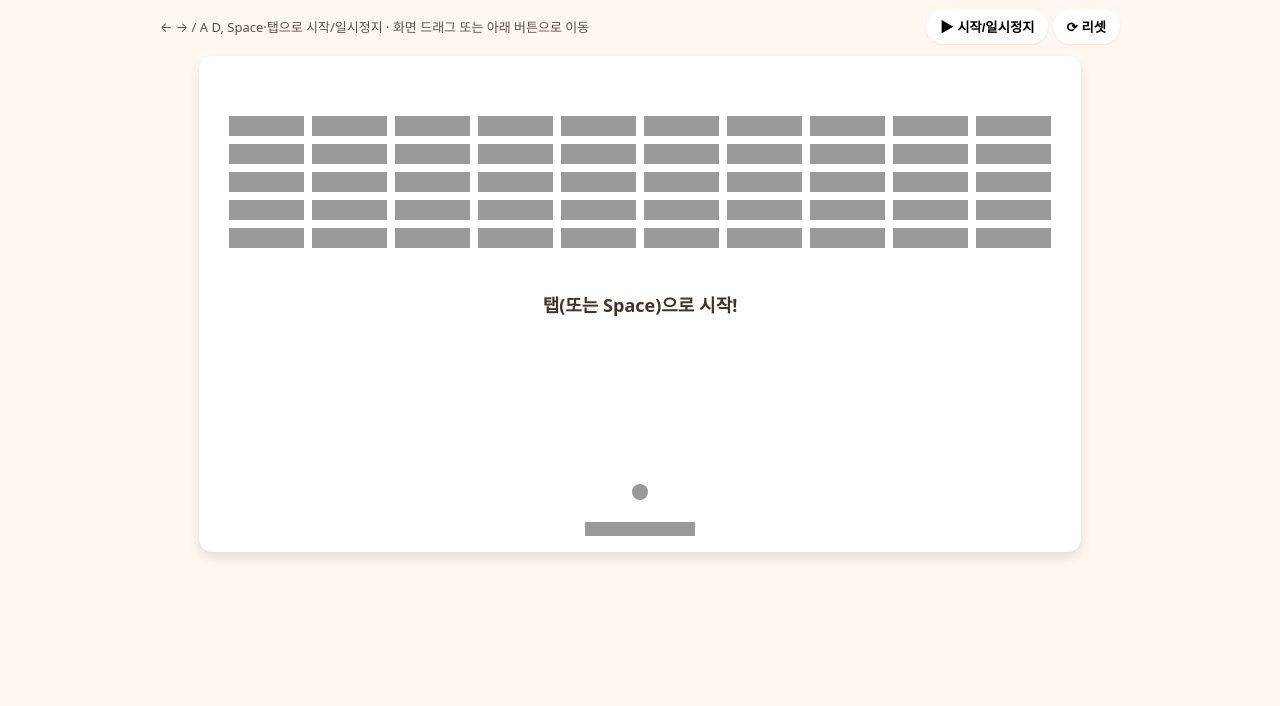
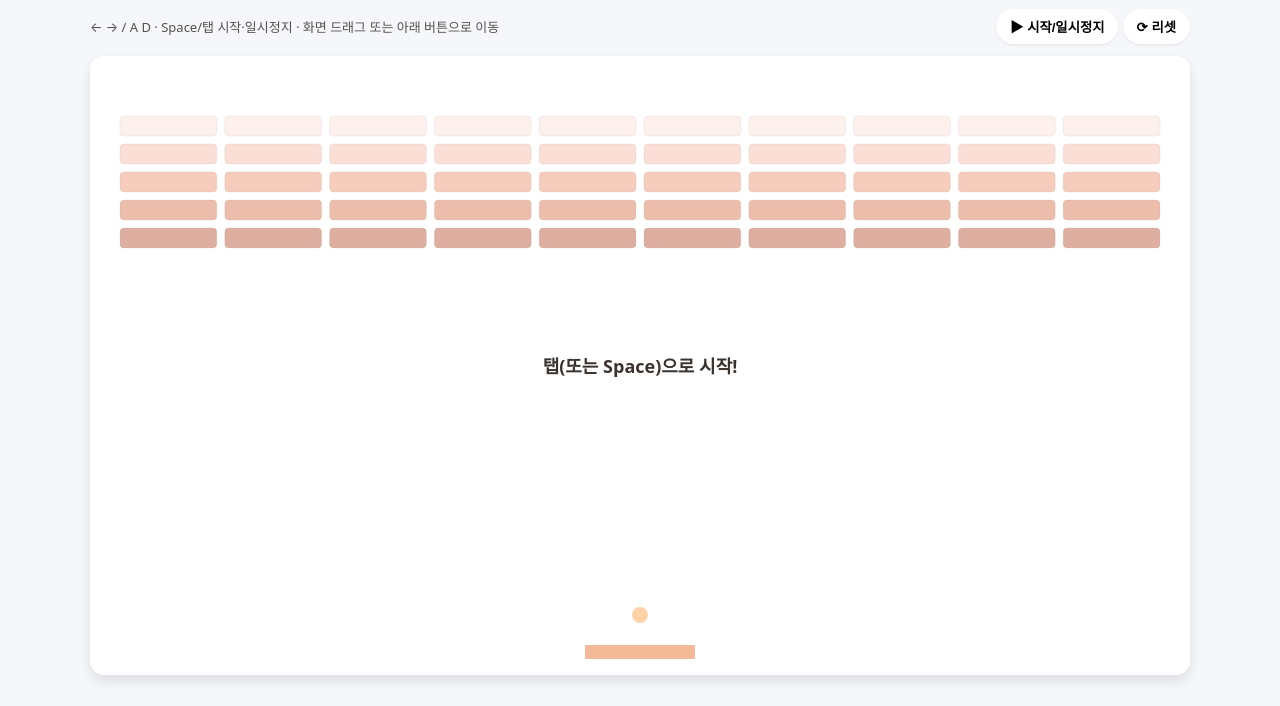
Before and after one commit to wolmandollar/brick-game-mobile, a plain HTML site: page index.html in a window 1280 px wide. Shown: the part 94-800 px from the top of the page. Drawn offline with Linux system fonts and the light colour scheme.

Commit message:
Update index.html

```diff
--- a/index.html
+++ b/index.html
@@ -1,24 +1,24 @@
 <!doctype html>
 <html lang="ko">
 <head>
-<meta charset="utf-8"/>
+<meta charset="utf-8" />
 <meta name="viewport"
       content="width=device-width, initial-scale=1.0,
                maximum-scale=1.0, user-scalable=no,
-               viewport-fit=cover"/>
+               viewport-fit=cover" />
 <title>브릭 브레이커 – 오렌지</title>
 <style>
   :root{
-    /* 💛 오렌지(주황) 팔레트 */
-    --bg:#fff8f1;         /* 페이지 배경 */
-    --fg:#40342b;         /* 글자색 */
-    --accent:#ff9e3d;     /* 공/포인트 색 */
-    --brick1:#ffe5cc;
-    --brick2:#ffd1a3;
-    --brick3:#ffb870;
-    --brick4:#ff9e3d;
-    --brick5:#ff7a00;
-    --paddle:#ff7a00;     /* 패들 */
+    /* 🧱 벽돌(주황·테라코타) 팔레트 */
+    --bg:#f6f7fb;         /* 페이지 배경 */
+    --fg:#3a332e;         /* 글자 */
+    --accent:#ff9e3d;     /* 공 색 */
+    --paddle:#e7671a;     /* 패들 색 */
+    --brick1:#fde1d9;
+    --brick2:#f7b9a6;
+    --brick3:#ec8f6a;
+    --brick4:#d86c45;
+    --brick5:#b74c2c;
     --panel:#ffffff;
   }
   *{box-sizing:border-box}
@@ -29,35 +29,33 @@
     display:flex;flex-direction:column;align-items:center;gap:12px;
     padding:16px; padding-bottom:calc(16px + env(safe-area-inset-bottom,0));
   }
-  header{width:100%;max-width:960px;display:flex;justify-content:space-between;align-items:center;gap:8px}
+  header{width:100%;max-width:1100px;display:flex;justify-content:space-between;align-items:center;gap:8px}
   .hud{display:flex;gap:8px;font-weight:700;flex-wrap:wrap}
   .chip{background:var(--panel);padding:6px 12px;border-radius:20px;box-shadow:0 1px 3px rgba(0,0,0,.08)}
-  .panel{width:100%;max-width:960px;display:flex;justify-content:space-between;align-items:center;gap:8px;flex-wrap:wrap}
+  .panel{width:100%;max-width:1100px;display:flex;justify-content:space-between;align-items:center;gap:8px;flex-wrap:wrap}
   .btn{padding:8px 14px;border-radius:20px;border:none;cursor:pointer;background:var(--panel);
        box-shadow:0 1px 3px rgba(0,0,0,.08);font-weight:800}
   .note{font-size:13px;opacity:.85}
 
-  /* 🎮 게임 영역: JS가 width/height를 계산해 넣습니다 */
+  /* 🎮 게임 영역: JS가 width/height를 계산해 넣습니다 (16:9 유지) */
   .wrap{
-    position:relative;
-    width:100%; max-width:960px;
+    position:relative; width:100%; max-width:1100px;
     background:var(--panel); border-radius:14px; overflow:hidden;
-    box-shadow:0 6px 12px rgba(0,0,0,.1);
-    touch-action:none;  /* 모바일 드래그 시 스크롤 방지 */
+    box-shadow:0 6px 12px rgba(0,0,0,.1); touch-action:none;
   }
   canvas{display:block; width:100%; height:100%; background:transparent}
   .center-msg{
     position:absolute; inset:0; display:grid; place-items:center;
     font-weight:800; color:var(--fg); text-align:center; font-size:18px;
-    background:rgba(255,255,255,.6); padding:12px
+    background:rgba(255,255,255,.55); padding:12px
   }
   .hidden{display:none}
 
-  /* 👆 캔버스와 분리된 터치 이동 버튼(겹침 방지) */
-  .touch-controls{width:100%;max-width:960px;display:flex;gap:10px;margin-top:10px}
+  /* ⬅️➡️ 큰 터치 버튼(캔버스 밖, 겹침 없음) */
+  .touch-controls{width:100%;max-width:1100px;display:flex;gap:10px;margin-top:10px}
   .touch-btn{
     flex:1;min-height:56px;border:none;border-radius:12px;
-    background:#f0f0f0;font-size:18px;font-weight:900;color:#333;
+    background:#eee;font-size:18px;font-weight:900;color:#333;
     box-shadow:0 1px 3px rgba(0,0,0,.06)
   }
   @media (min-width:801px){ .touch-controls{display:none} } /* 데스크톱은 숨김 */
@@ -74,27 +72,25 @@
   </header>
 
   <section class="panel">
-    <span class="note">← → / A D, Space·탭으로 시작/일시정지 · 화면 드래그 또는 아래 버튼으로 이동</span>
+    <span class="note">← → / A D · Space/탭 시작·일시정지 · 화면 드래그 또는 아래 버튼으로 이동</span>
     <div>
       <button id="startBtn" class="btn">▶ 시작/일시정지</button>
       <button id="resetBtn" class="btn">⟳ 리셋</button>
     </div>
   </section>
 
-  <!-- 🔳 게임 캔버스 -->
   <div class="wrap" id="wrap">
     <canvas id="game"></canvas>
     <div id="msg" class="center-msg">탭(또는 Space)으로 시작!</div>
   </div>
 
-  <!-- ⬅️➡️ 캔버스 아래에 있는 큰 터치 버튼 -->
   <div class="touch-controls">
     <button class="touch-btn" id="leftBtn">◀ 왼쪽</button>
     <button class="touch-btn" id="rightBtn">오른쪽 ▶</button>
   </div>
 
 <script>
-(() => {
+(()=> {
   const canvas = document.getElementById('game');
   const ctx = canvas.getContext('2d');
   const wrap = document.getElementById('wrap');
@@ -105,46 +101,70 @@
   const leftBtn = document.getElementById('leftBtn');
   const rightBtn = document.getElementById('rightBtn');
 
-  /* 📐 iOS/Android 모두에서 16:9 자동 비율 유지
-     - window.innerWidth/innerHeight 사용
-     - DPR(devicePixelRatio) 반영해 선명도 보장
-     - wrap 요소에도 동일 크기를 적용 */
+  // 🎨 CSS 변수 실제 색상으로 읽기 (Canvas는 var() 직접 사용 불가)
+  function theme(){
+    const css = getComputedStyle(document.documentElement);
+    const get = k => css.getPropertyValue(k).trim();
+    return {
+      brick:[get('--brick1'),get('--brick2'),get('--brick3'),get('--brick4'),get('--brick5')],
+      paddle:get('--paddle'),
+      ball:get('--accent')
+    };
+  }
+  let COLORS = theme();
+
+  // 📐 모든 기기에서 16:9 비율 유지 + DPR(선명도) 반영
+  let prevW = 0, prevH = 0;
   function fitCanvas(){
-    const vw = window.innerWidth;
-    const vh = window.innerHeight;
     const dpr = window.devicePixelRatio || 1;
 
-    // 최대 16:9 사각형을 화면에 맞추기
-    let targetW = vw;
-    let targetH = Math.round(vw * 9/16);
-    if(targetH > vh * 0.62){ // 상단 HUD/패널을 고려해 62% 정도만 캔버스에 할당
-      targetH = Math.round(vh * 0.62);
-      targetW = Math.round(targetH * 16/9);
-      if(targetW > vw) { targetW = vw; targetH = Math.round(vw * 9/16); }
-    }
+    const vw = document.documentElement.clientWidth;
+    const vh = window.innerHeight;
 
-    wrap.style.width  = targetW + 'px';
-    wrap.style.height = targetH + 'px';
+    // 상단 헤더/패널/아래 버튼 높이를 제외한 가용 높이 계산
+    const headerH = document.querySelector('header').getBoundingClientRect().height;
+    const panelH  = document.querySelector('.panel').getBoundingClientRect().height;
+    const tcEl = document.querySelector('.touch-controls');
+    const touchH = (tcEl && getComputedStyle(tcEl).display!=='none') ? tcEl.getBoundingClientRect().height : 0;
+    const margin = 32; // 여유
+    const availH = Math.max(200, vh - headerH - panelH - touchH - margin);
 
-    canvas.style.width  = targetW + 'px';
-    canvas.style.height = targetH + 'px';
-    canvas.width  = Math.round(targetW * dpr);
-    canvas.height = Math.round(targetH * dpr);
+    // 16:9 박스 계산 (가용 폭, 높이 내 최대)
+    const maxW = Math.min(1100, vw - 16*2);
+    let w = maxW;
+    let h = Math.round(w * 9/16);
+    if (h > availH) { h = availH; w = Math.round(h * 16/9); }
 
+    // wrap & canvas 크기 반영
+    wrap.style.width  = w + 'px';
+    wrap.style.height = h + 'px';
+    canvas.style.width  = w + 'px';
+    canvas.style.height = h + 'px';
+    canvas.width  = Math.round(w * dpr);
+    canvas.height = Math.round(h * dpr);
     ctx.setTransform(dpr,0,0,dpr,0,0);
 
-    // 패들과 공의 위치도 새 크기에 맞춰 갱신
-    paddle.y = canvas.height/dpr - 30;
-    if(!running){ // 정지 상태에서 중앙 정렬
-      paddle.x = canvas.width/dpr/2 - paddle.w/2;
-      ball.x = canvas.width/dpr/2;
-      ball.y = canvas.height/dpr - 60;
+    // 크기 변경 시 좌표들 비율 유지
+    if(prevW && prevH){
+      const sx = (canvas.width/dpr)  / prevW;
+      const sy = (canvas.height/dpr) / prevH;
+      paddle.x *= sx; paddle.y *= sy;
+      ball.x   *= sx; ball.y   *= sy;
+      bricks.forEach(b=>{ b.x*=sx; b.y*=sy; b.w*=sx; /* b.h는 동일 비율 */ });
+    }else{
+      // 초기 위치
+      paddle.x = (canvas.width/dpr)/2 - paddle.w/2;
+      paddle.y = (canvas.height/dpr) - 30;
+      ball.x   = (canvas.width/dpr)/2;
+      ball.y   = (canvas.height/dpr) - 60;
     }
+    prevW = (canvas.width/dpr);
+    prevH = (canvas.height/dpr);
   }
   window.addEventListener('resize', fitCanvas, {passive:true});
-  window.addEventListener('orientationchange', () => setTimeout(fitCanvas, 200));
+  window.addEventListener('orientationchange', ()=> setTimeout(fitCanvas, 200));
 
-  // 게임 상태
+  // 🎮 게임 상태
   let running=false, over=false;
   let score=0, stage=1, lives=3;
 
@@ -153,23 +173,34 @@
   const conf = {rows:5,cols:10,h:20,pad:8,top:60,side:30};
   let bricks=[];
 
-  const colors=['var(--brick1)','var(--brick2)','var(--brick3)','var(--brick4)','var(--brick5)'];
+  function roundedRect(x,y,w,h,r=4){
+    ctx.beginPath();
+    ctx.moveTo(x+r,y);
+    ctx.arcTo(x+w,y,x+w,y+h,r);
+    ctx.arcTo(x+w,y+h,x,y+h,r);
+    ctx.arcTo(x,y+h,x,y,r);
+    ctx.arcTo(x,y,x+w,y,r);
+    ctx.closePath();
+  }
 
   function buildStage(){
     bricks=[];
     const bw = (canvas.width - conf.side*2 - (conf.cols-1)*conf.pad) / conf.cols;
-    const bwCss = bw; // setTransform으로 이미 CSS px과 동일
     for(let r=0;r<conf.rows;r++){
       for(let i=0;i<conf.cols;i++){
-        bricks.push({x:conf.side+i*(bwCss+conf.pad),
-                     y:conf.top+r*(conf.h+conf.pad),
-                     w:bwCss,h:conf.h,color:colors[r%colors.length]});
+        bricks.push({
+          x: conf.side + i*(bw+conf.pad),
+          y: conf.top  + r*(conf.h+conf.pad),
+          w: bw, h: conf.h,
+          color: COLORS.brick[r % COLORS.brick.length]
+        });
       }
     }
   }
 
   function resetGame(){
-    score=0;stage=1;lives=3;
+    COLORS = theme();       // 테마 다시 읽기
+    score=0; stage=1; lives=3;
     scoreEl.textContent=score; stageEl.textContent=stage; livesEl.textContent=lives;
     fitCanvas();
     ball.vx=4; ball.vy=-4;
@@ -185,10 +216,10 @@
     if(!running && !over) msgEl.textContent="일시정지 (탭/Space로 재시작)";
   }
 
-  document.getElementById('startBtn').onclick=toggleRun;
-  document.getElementById('resetBtn').onclick=resetGame;
+  document.getElementById('startBtn').onclick = toggleRun;
+  document.getElementById('resetBtn').onclick = resetGame;
 
-  // 입력 (키보드)
+  // ⌨️ 키보드
   let left=false,right=false;
   document.addEventListener('keydown',e=>{
     if(e.code==="Space"){ e.preventDefault(); toggleRun(); }
@@ -200,89 +231,106 @@
     if(e.key==="ArrowRight"||e.key==="d"||e.key==="D") right=false;
   });
 
-  // 캔버스 탭/드래그 이동
+  // 🖐 캔버스 탭/드래그 이동
   let dragging=false;
   wrap.addEventListener('pointerdown', (e)=>{ toggleRun(); dragging=true; movePaddle(e); });
   wrap.addEventListener('pointermove', (e)=>{ if(dragging) movePaddle(e); });
-  wrap.addEventListener('pointerup', ()=> dragging=false);
+  wrap.addEventListener('pointerup',   ()=>{ dragging=false; });
   function movePaddle(e){
     const rect = canvas.getBoundingClientRect();
     const x = (e.clientX - rect.left);
     paddle.x = Math.max(0, Math.min(canvas.width - paddle.w, x - paddle.w/2));
   }
 
-  // 큰 터치 버튼 (캔버스 아래, 겹침 없음)
+  // ⬅️➡️ 큰 터치 버튼 (길게 누르면 계속 이동)
   function bindHold(btn, dir){
-    let hold=false, rafId=null;
-    const step=()=>{ if(!hold) return; paddle.x += dir*paddle.speed*1.2; clampPaddle(); rafId=requestAnimationFrame(step); };
-    const onDown=()=>{ hold=true; step(); };
-    const onUp=()=>{ hold=false; if(rafId) cancelAnimationFrame(rafId); };
-    btn.addEventListener('pointerdown', onDown);
-    btn.addEventListener('pointerup', onUp);
-    btn.addEventListener('pointerleave', onUp);
+    let hold=false, raf=null;
+    const step=()=>{ if(!hold) return; paddle.x += dir*paddle.speed*1.2; clampPaddle(); raf=requestAnimationFrame(step); };
+    btn.addEventListener('pointerdown', ()=>{ hold=true; step(); });
+    const stop=()=>{ hold=false; if(raf) cancelAnimationFrame(raf); };
+    btn.addEventListener('pointerup', stop);
+    btn.addEventListener('pointerleave', stop);
   }
   bindHold(leftBtn, -1);
   bindHold(rightBtn, 1);
 
   function clampPaddle(){ paddle.x = Math.max(0, Math.min(canvas.width - paddle.w, paddle.x)); }
 
+  // 🔁 게임 루프
   function update(){
     if(left) paddle.x -= paddle.speed;
     if(right) paddle.x += paddle.speed;
     clampPaddle();
 
-    ball.x+=ball.vx; ball.y+=ball.vy;
+    ball.x += ball.vx; ball.y += ball.vy;
 
-    // 벽 반사
-    if(ball.x<ball.r){ ball.x=ball.r; ball.vx*=-1; }
-    if(ball.x>canvas.width-ball.r){ ball.x=canvas.width-ball.r; ball.vx*=-1; }
-    if(ball.y<ball.r){ ball.y=ball.r; ball.vy*=-1; }
+    // 벽 충돌
+    if(ball.x < ball.r){ ball.x = ball.r; ball.vx *= -1; }
+    if(ball.x > canvas.width - ball.r){ ball.x = canvas.width - ball.r; ball.vx *= -1; }
+    if(ball.y < ball.r){ ball.y = ball.r; ball.vy *= -1; }
 
     // 패들
-    if(ball.y+ball.r>=paddle.y && ball.x>paddle.x && ball.x<paddle.x+paddle.w){
-      ball.vy*=-1;
-      const hit = (ball.x-(paddle.x+paddle.w/2))/(paddle.w/2);
-      ball.vx = 5*hit;
-      ball.y = paddle.y - ball.r;
+    if(ball.y+ball.r >= paddle.y && ball.x > paddle.x && ball.x < paddle.x + paddle.w){
+      ball.vy *= -1;
+      const hit = (ball.x - (paddle.x + paddle.w/2)) / (paddle.w/2); // -1~1
+      ball.vx = 5 * hit;
+      ball.y  = paddle.y - ball.r;
     }
 
     // 벽돌
     for(let i=0;i<bricks.length;i++){
-      const b=bricks[i];
-      if(ball.x> b.x && ball.x<b.x+b.w && ball.y-ball.r<b.y+b.h && ball.y+ball.r> b.y){
-        ball.vy*=-1;
+      const b = bricks[i];
+      if(ball.x > b.x && ball.x < b.x+b.w && ball.y-ball.r < b.y+b.h && ball.y+ball.r > b.y){
+        ball.vy *= -1;
         bricks.splice(i,1);
-        score+=10; scoreEl.textContent=score;
+        score += 10; scoreEl.textContent = score;
         break;
       }
     }
 
     // 바닥
-    if(ball.y>canvas.height){
-      lives--; livesEl.textContent=lives;
+    if(ball.y > canvas.height){
+      lives--; livesEl.textContent = lives;
       if(lives<=0){
         over=true; running=false; msgEl.textContent="게임 오버! Space/탭으로 재시작"; msgEl.classList.remove('hidden');
       }else{
-        ball.x=canvas.width/2; ball.y=canvas.height-60; ball.vx=4; ball.vy=-4;
-        paddle.x=canvas.width/2 - paddle.w/2;
+        ball.x = canvas.width/2; ball.y = canvas.height-60; ball.vx=4; ball.vy=-4;
+        paddle.x = canvas.width/2 - paddle.w/2;
         running=false; msgEl.textContent="재도전! Space/탭으로 시작"; msgEl.classList.remove('hidden');
       }
     }
 
     // 클리어
-    if(bricks.length===0){
-      stage++; stageEl.textContent=stage;
-      conf.rows++; buildStage();
-      ball.x=canvas.width/2; ball.y=canvas.height-60;
+    if(bricks.length === 0){
+      stage++; stageEl.textContent = stage;
+      conf.rows++;
+      buildStage();
+      ball.x = canvas.width/2; ball.y = canvas.height-60;
       running=false; msgEl.textContent=`스테이지 ${stage-1} 클리어! Space/탭으로 계속`; msgEl.classList.remove('hidden');
     }
   }
 
   function draw(){
     ctx.clearRect(0,0,canvas.width,canvas.height);
-    bricks.forEach(b=>{ ctx.fillStyle=b.color; ctx.fillRect(b.x,b.y,b.w,b.h); });
-    ctx.fillStyle='var(--paddle)'; ctx.fillRect(paddle.x,paddle.y,paddle.w,paddle.h);
-    ctx.beginPath(); ctx.fillStyle='var(--accent)'; ctx.arc(ball.x,ball.y,ball.r,0,Math.PI*2); ctx.fill();
+
+    // 벽돌(라운드·테두리)
+    bricks.forEach(b=>{
+      ctx.fillStyle = b.color;
+      roundedRect(b.x, b.y, b.w, b.h, 4);
+      ctx.fill();
+      ctx.strokeStyle = 'rgba(0,0,0,.12)';
+      ctx.stroke();
+    });
+
+    // 패들
+    ctx.fillStyle = COLORS.paddle;
+    ctx.fillRect(paddle.x, paddle.y, paddle.w, paddle.h);
+
+    // 공
+    ctx.beginPath();
+    ctx.fillStyle = COLORS.ball;
+    ctx.arc(ball.x, ball.y, ball.r, 0, Math.PI*2);
+    ctx.fill();
   }
 
   function loop(){ if(running) update(); draw(); requestAnimationFrame(loop); }
```
